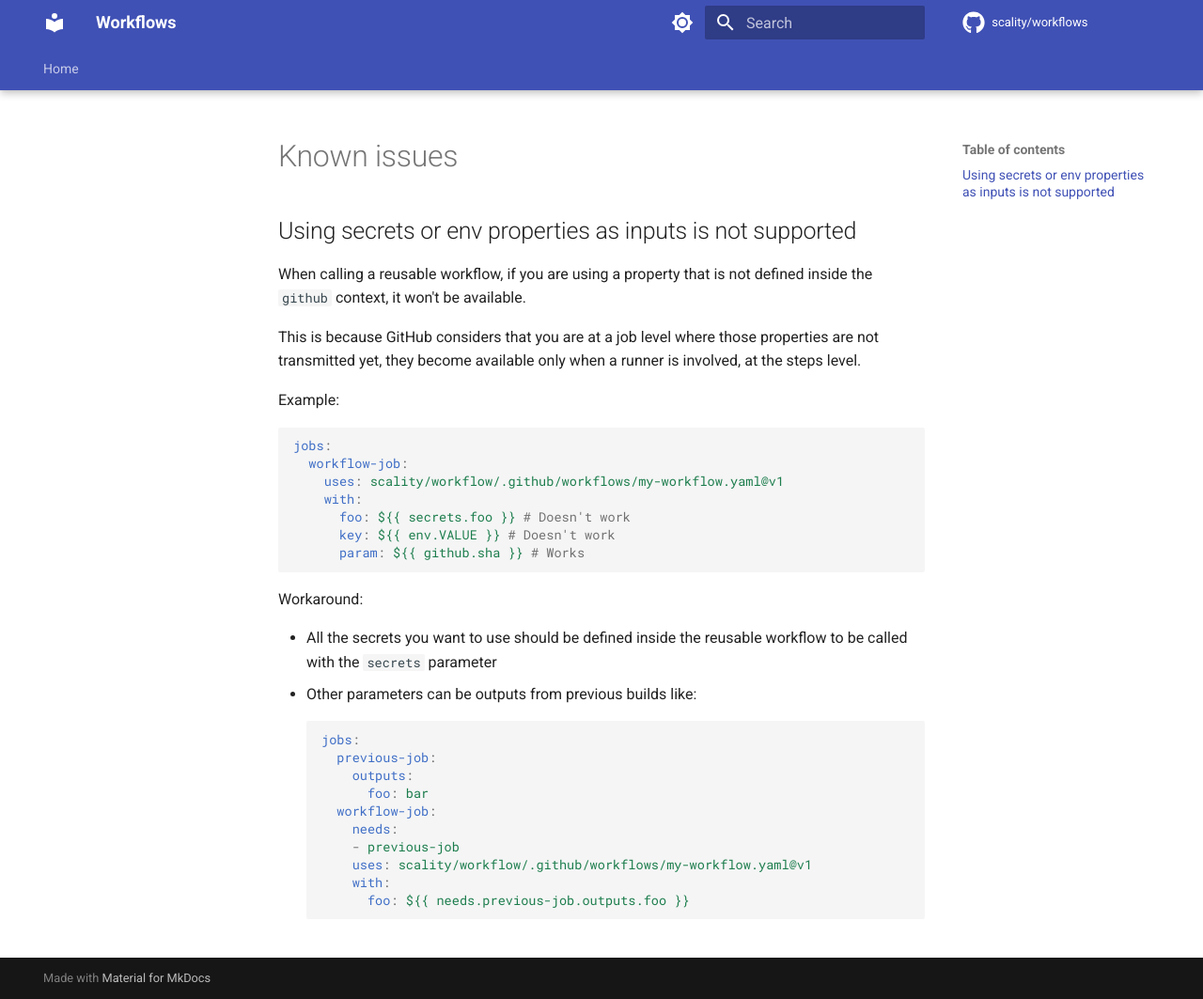
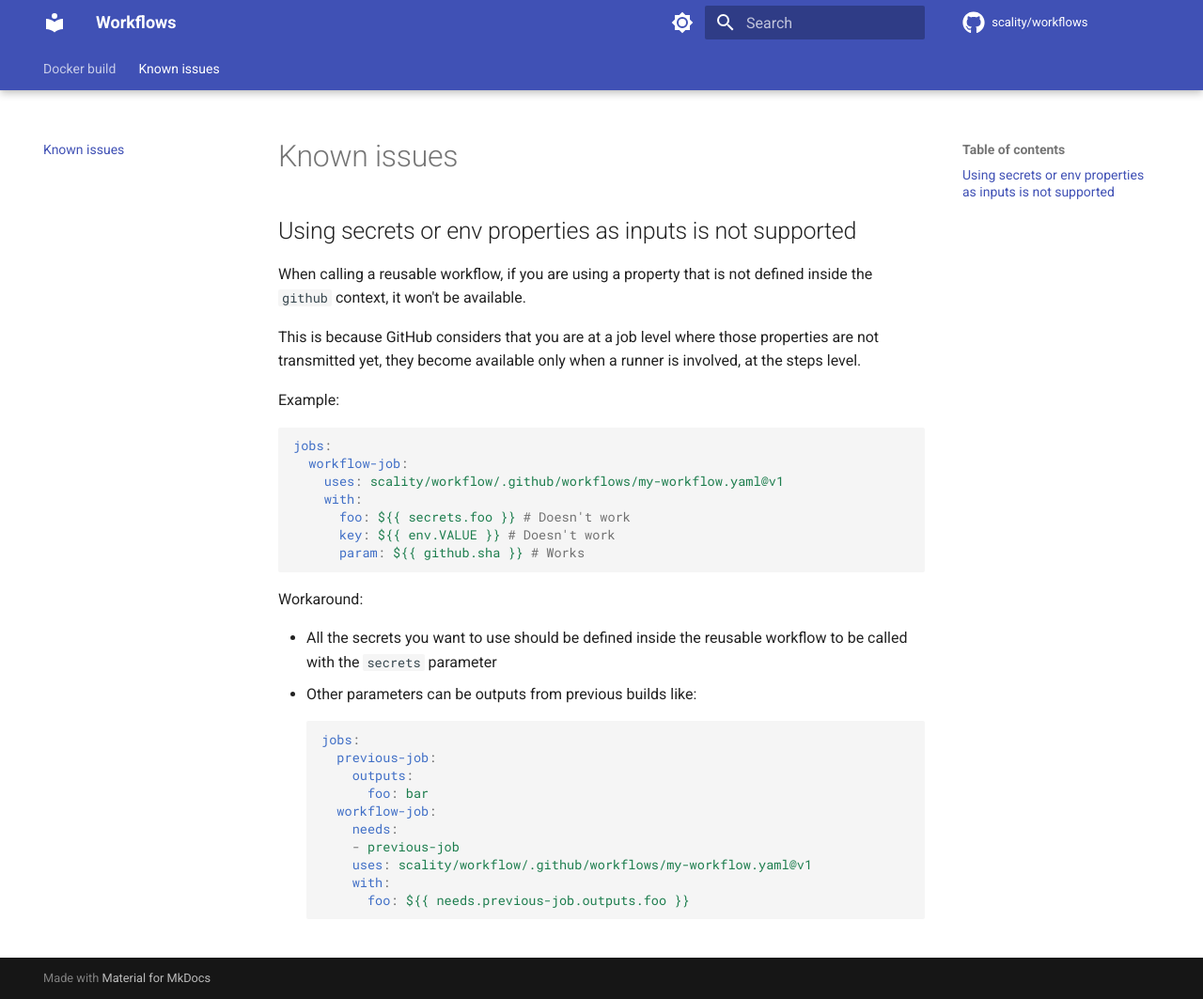
Before and after one commit to scality/workflows, an MkDocs documentation site: the page built from docs/known-issues.md, in a window 1280 px wide and 1063 px high. Shown: the whole window at 94% size. Built offline with MkDocs 1.6.1 and Material for MkDocs 9.7.7, drawn with Linux system fonts in a browser that asks for light colours; comment, search, counter and statistics services are not loaded.

Commit message:
Update mkdocs.yml

```diff
--- a/mkdocs.yml
+++ b/mkdocs.yml
@@ -38,7 +38,8 @@ theme:
     code: Roboto Mono
 
 nav:
-- Home: index.md
+- Docker build: docker-build.md
+- Known issues: known-issues.md
 
 markdown_extensions:
   - pymdownx.highlight:
```
